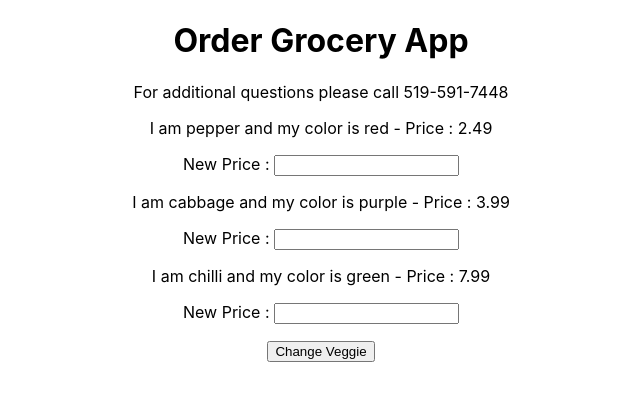
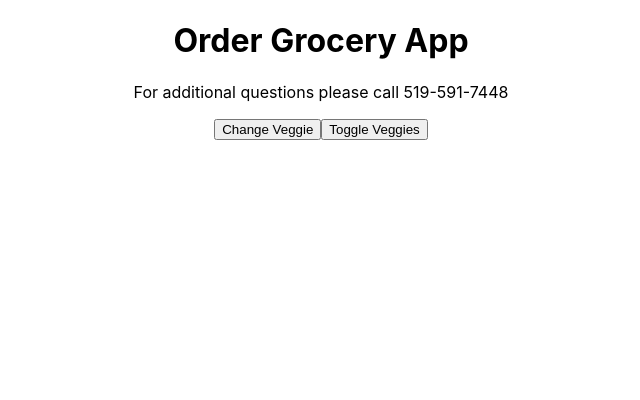
Before and after one commit to daskousik2223/working-with-list, a React (Create React App) app: page / in a window 1280 px wide. Shown: the top 400 px of the page, without its empty margins (319-959 px from the left). Built offline with nearby package versions, Linux system fonts and the light colour scheme.

Commit message:
commit 3rd change

```diff
--- a/src/App.js
+++ b/src/App.js
@@ -14,7 +14,8 @@ class App extends Component {
       { name: 'cabbage', color: 'purple', price: '3.99' },
       { name: 'chilli', color: 'green', price: '7.99' },
     ],
-    OtherState: 'Some other value'
+    OtherState: 'Some other value',
+    showVeggies: false
   }
 
   switchHandler = (newColor) => {
@@ -40,11 +41,17 @@ class App extends Component {
     );
   }
 
+  toggleVeggieList = () => {
+    const doesShow = this.state.showVeggies
+    this.setState({ showVeggies: !doesShow })
+
+  }
+
   render() {
-    return (
-      <div className='App'>
-        <h1>Order Grocery App</h1>
-        <p>For additional questions please call 519-591-7448</p>
+
+    let veggiesList = null;
+    if (this.state.showVeggies) {
+      veggiesList = <div >
         <MyPerson color={this.state.veggies[0].color}
           name={this.state.veggies[0].name}
           price={this.state.veggies[0].price}
@@ -55,15 +62,23 @@ class App extends Component {
           name={this.state.veggies[1].name}
           price={this.state.veggies[1].price}
           click={this.switchHandler.bind(this, 'green')}
-//          changed={this.priceChangeHandler}
-          >
+        //          changed={this.priceChangeHandler}
+        >
         </MyPerson>
         <MyPerson color={this.state.veggies[2].color}
           name={this.state.veggies[2].name}
           price={this.state.veggies[2].price}
-          >
+        >
         </MyPerson>
+      </div>
+    }
+    return (
+      <div className='App'>
+        <h1>Order Grocery App</h1>
+        <p>For additional questions please call 519-591-7448</p>
+        {veggiesList}
         <button onClick={this.switchHandler.bind(this, 'orange')}>Change Veggie</button>
+        <button onClick={this.toggleVeggieList}>Toggle Veggies</button>
       </div>
     );
     //return React.createElement('div', {className: 'App'}, React.createElement('h1', null, 'This is another react app'));
```
